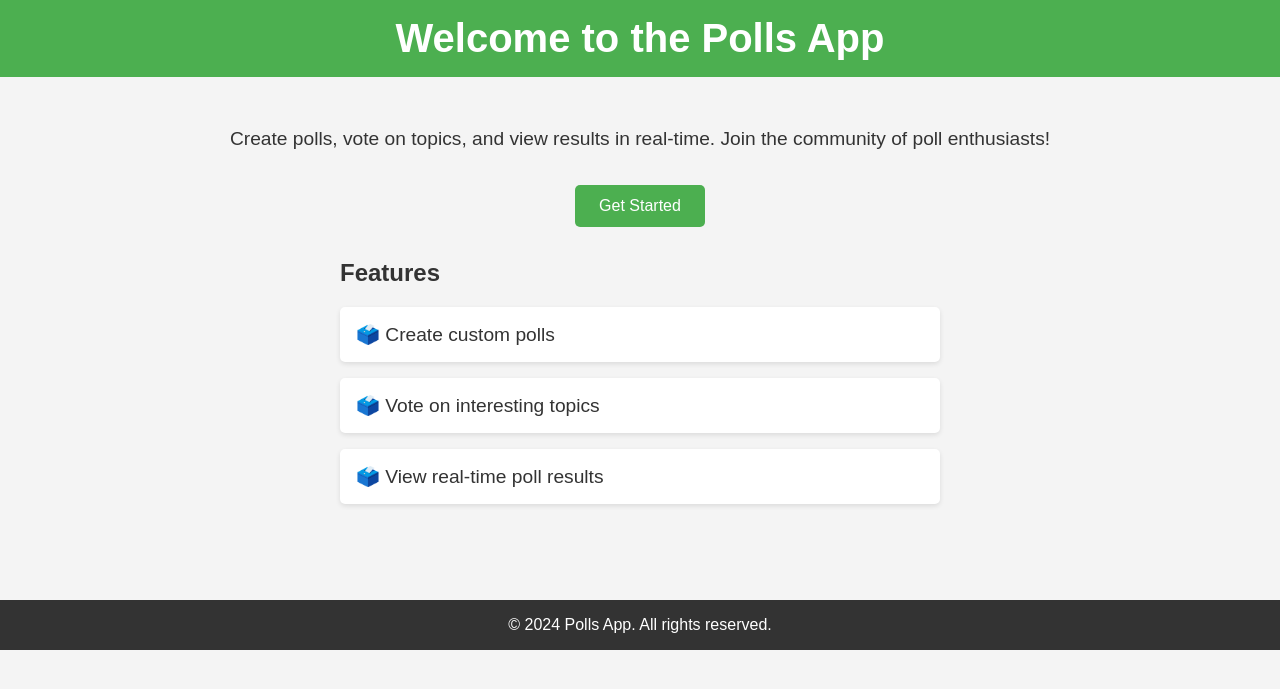
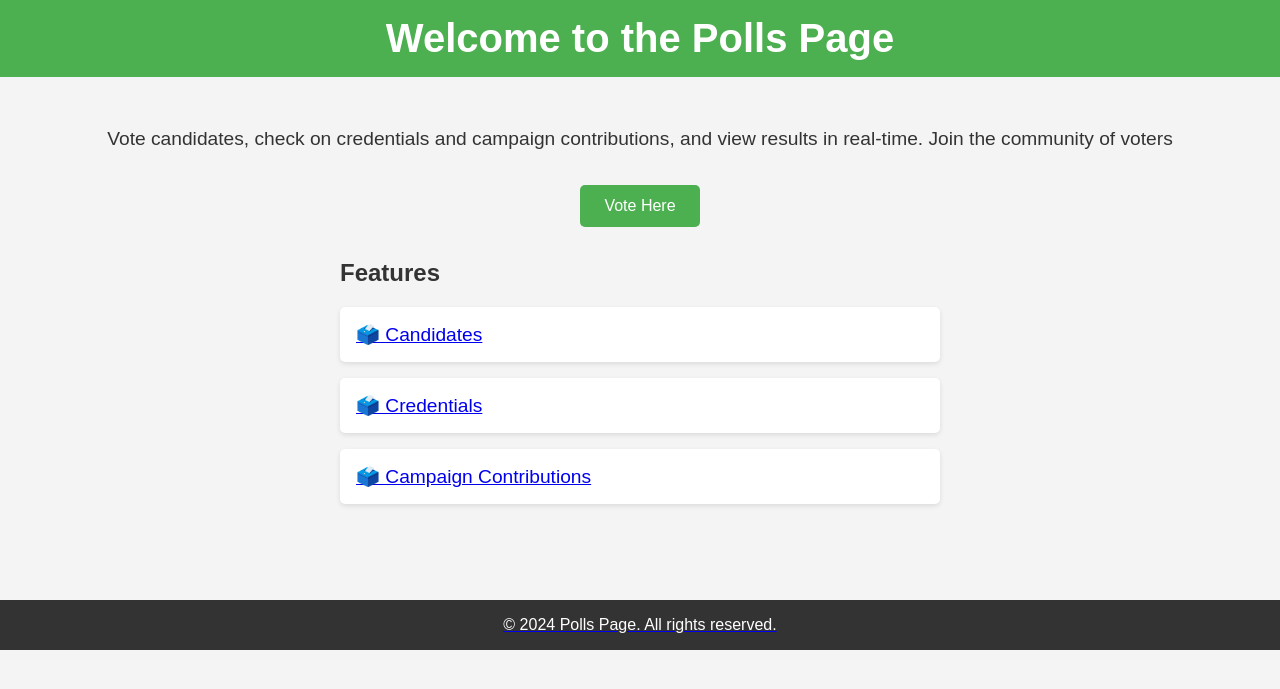
Before and after one commit to sarmientobengjii/Djangol, a Django app: page / in a window 1280 px wide. Shown: the top 689 px of the page. Run offline with Django 5.2, Linux system fonts and the light colour scheme.

```diff
--- a/polls/templates/polls/home.html
+++ b/polls/templates/polls/home.html
@@ -3,33 +3,36 @@
 <head>
     <meta charset="UTF-8">
     <meta name="viewport" content="width=device-width, initial-scale=1.0">
-    <title>Polls App</title>
+    <title>Polls Page</title>
     {% load static %}  <!-- static files loader -->
     <link rel="stylesheet" href="{% static 'polls/style.css' %}">
 </head>
 <body>
     <header>
-        <h1>Welcome to the Polls App</h1>
+        <h1>Welcome to the Polls Page</h1>
     </header>
 
     <main>
         <section class="intro">
-            <p>Create polls, vote on topics, and view results in real-time. Join the community of poll enthusiasts!</p>
-            <a href="#" class="btn">Get Started</a>
+            <p>Vote candidates, check on credentials and campaign contributions, and view results in real-time. Join the community of voters</p>
+            <a href="#" class="btn">Vote Here</a>
         </section>
 
         <section class="features">
             <h2>Features</h2>
             <ul>
-                <li>🗳️ Create custom polls</li>
-                <li>🗳️ Vote on interesting topics</li>
-                <li>🗳️ View real-time poll results</li>
+                <a href="#"</a>
+                <li>🗳️ Candidates</li>
+                <a href="#"</a>
+                <li>🗳️ Credentials</li>
+                <a href="#"</a>
+                <li>🗳️ Campaign Contributions</li>
             </ul>
         </section>
     </main>
 
     <footer>
-        <p>© 2024 Polls App. All rights reserved.</p>
+        <p>© 2024 Polls Page. All rights reserved.</p>
     </footer>
 </body>
 </html>
```
Also changed, not shown: mysite/settings.py (+3 -4 lines).
